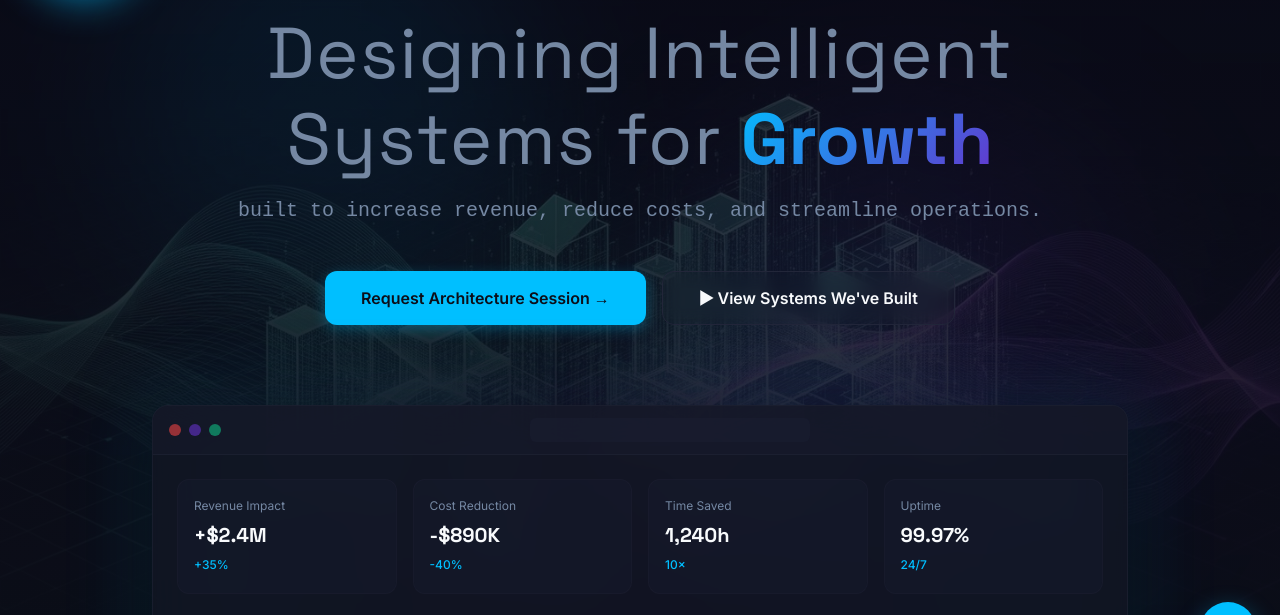
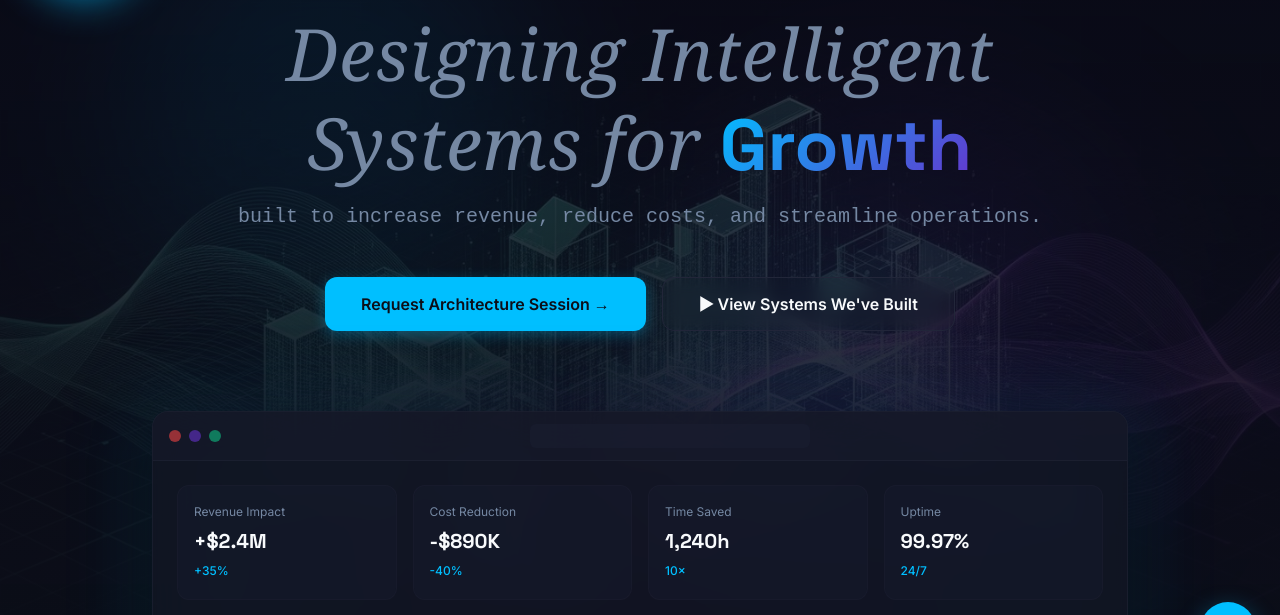
Before and after one commit to Switdeveloper/the-six, a plain HTML site: page index.html in a window 1280 px wide. Shown: the part 118-733 px from the top of the page. Drawn offline with Linux system fonts and the light colour scheme.

Commit message:
Change hero-label font to Georgia serif

```diff
--- a/styles.css
+++ b/styles.css
@@ -117,7 +117,7 @@ button{font-family:inherit;cursor:pointer;border:none;background:none;color:inhe
 .hero-overlay{position:absolute;inset:0;background:linear-gradient(180deg,hsl(var(--background)/.4) 0%,hsl(var(--background)/.8) 60%,hsl(var(--background)) 100%)}
 .hero-content{position:relative;z-index:2;max-width:64rem;text-align:center}
 .hero-headline{font-size:clamp(2.5rem,6vw,4.5rem);font-weight:700;margin-bottom:3rem}
-.hero-label{font-weight:300;letter-spacing:.02em;color:hsl(var(--muted-foreground))}
+.hero-label{font-family:Georgia,serif;font-weight:400;letter-spacing:.01em;color:hsl(var(--muted-foreground));font-style:italic}
 .hero-sub{display:block;font-size:clamp(1rem,1.6vw,1.25rem);font-weight:400;color:hsl(var(--muted-foreground));margin-top:1rem;font-family:ui-monospace,monospace}
 .hero-ctas{display:flex;flex-wrap:wrap;gap:1rem;justify-content:center;margin-bottom:5rem}
 
```
